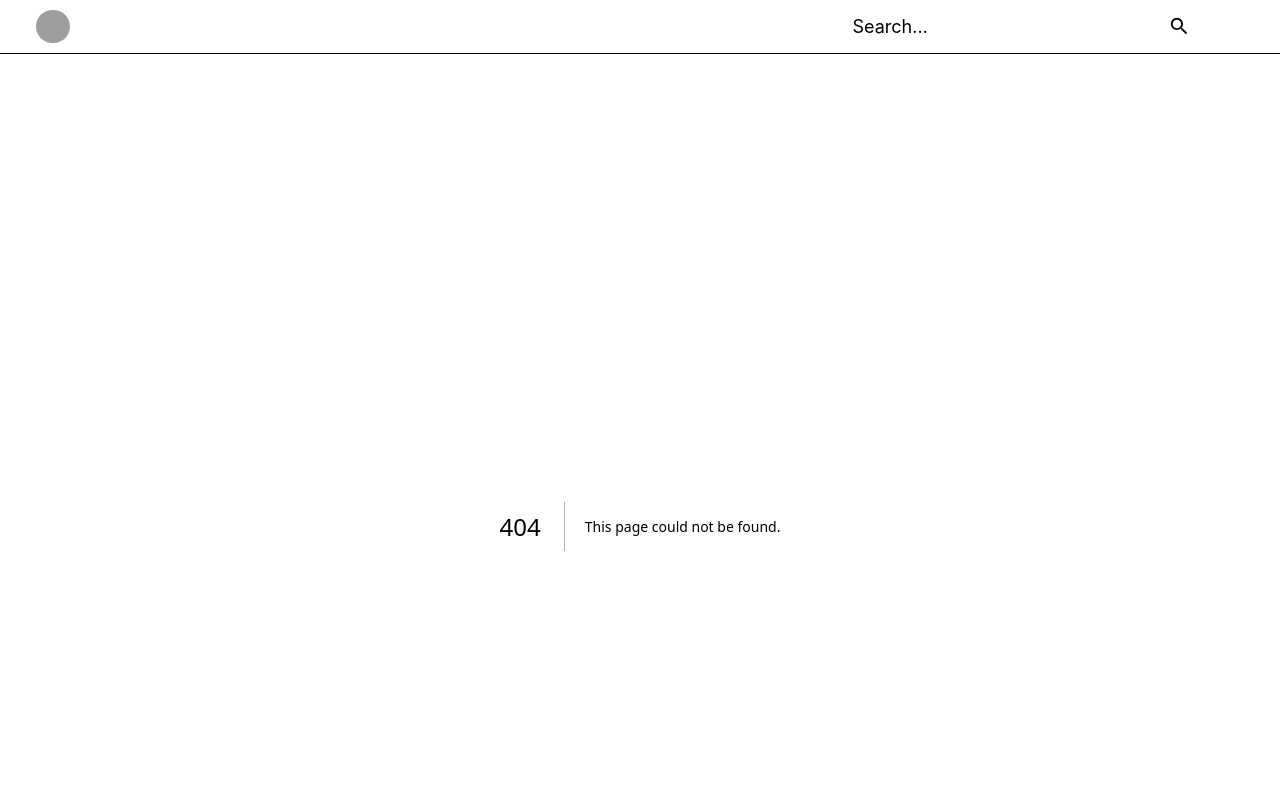
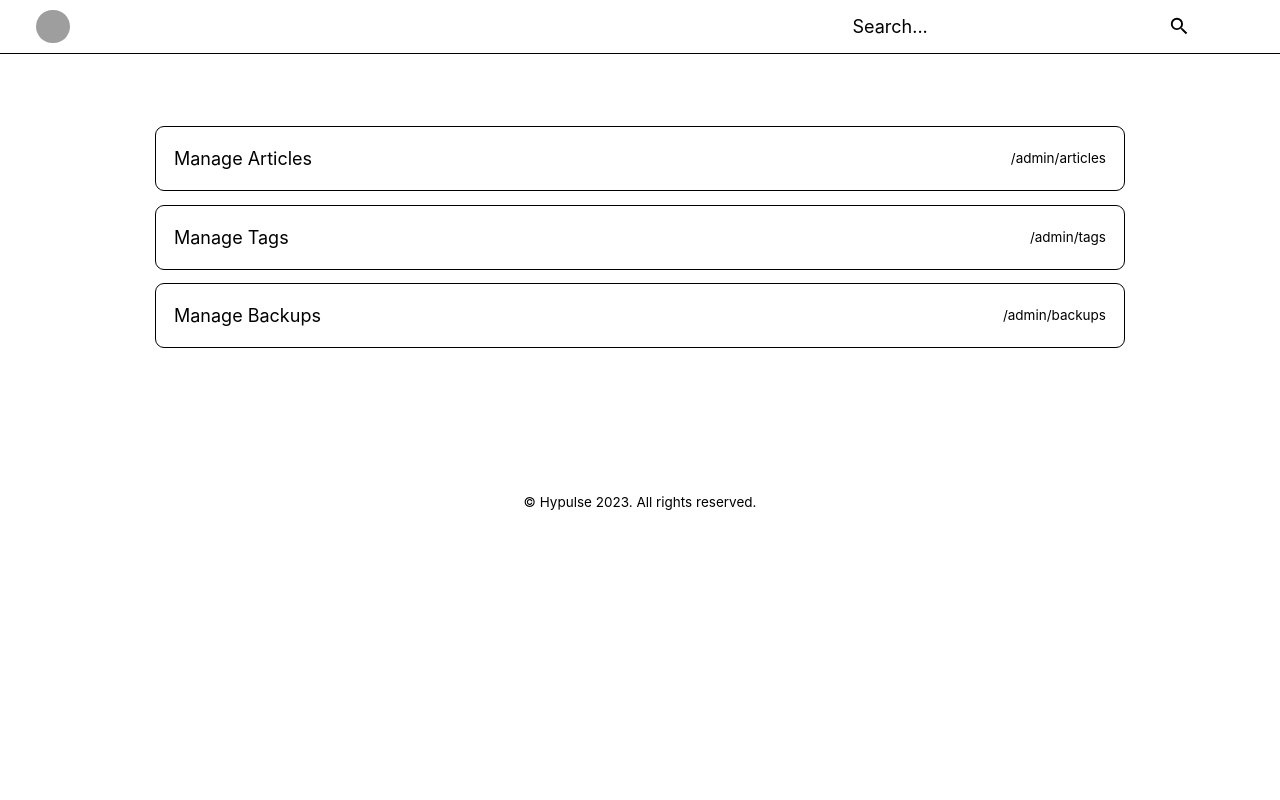
Before and after one commit to hypulse/devlog, a Next.js app: page /admin in a window 1280 px wide. Before the commit this address had no page. Shown: the top 800 px of the page. Built offline with nearby package versions, Linux system fonts and the light colour scheme; grey boxes are pictures that could not be loaded; a web font is replaced by a local one.

Commit message:
로그인 페이지 관련 추가

```diff
--- /dev/null
+++ b/app/admin/page.tsx
@@ -0,0 +1,33 @@
+import Link from "next/link";
+
+export default function Page() {
+  return (
+    <main className="flex flex-col mx-auto max-w-screen-desktop px-containerPadding">
+      <div className="flex flex-col gap-y-rowGap">
+        {[
+          {
+            title: "Manage Articles",
+            href: "/admin/articles",
+          },
+          {
+            title: "Manage Tags",
+            href: "/admin/tags",
+          },
+          {
+            title: "Manage Backups",
+            href: "/admin/backups",
+          },
+        ].map(({ title, href }) => (
+          <Link
+            key={title}
+            href={href}
+            className="flex items-center border rounded p-buttonPaddingX border-borderColor bg-cardColor"
+          >
+            <div className="grow">{title}</div>
+            <span className="text-meta text-textSecondaryColor">{href}</span>
+          </Link>
+        ))}
+      </div>
+    </main>
+  );
+}
--- /dev/null
+++ b/app/login/page.tsx
@@ -0,0 +1,26 @@
+import { Button, InputBase } from "@/components/inputs";
+
+export default function Page() {
+  return (
+    <main className="flex flex-col mx-auto max-w-screen-desktop px-containerPadding">
+      <form className="flex flex-col border bg-cardColor p-containerPadding border-borderColor">
+        <h2 className="font-bold text-subTitle mb-elementSpacing">Sign in</h2>
+        <div className="mb-rowGap text-caption text-textSecondaryColor">
+          Email
+        </div>
+        <InputBase
+          placeholder="Email"
+          className="mb-elementSpacing px-buttonPaddingX py-buttonPaddingY rounded-small bg-bgColor"
+        />
+        <div className="mb-rowGap text-caption text-textSecondaryColor">
+          Password
+        </div>
+        <InputBase
+          placeholder="Password"
+          className="mb-extraSpacing px-buttonPaddingX py-buttonPaddingY rounded-small bg-bgColor"
+        />
+        <Button>Sign in</Button>
+      </form>
+    </main>
+  );
+}
```
Also changed, not shown: 1 other file (tests, documents, lock files or other folders).
